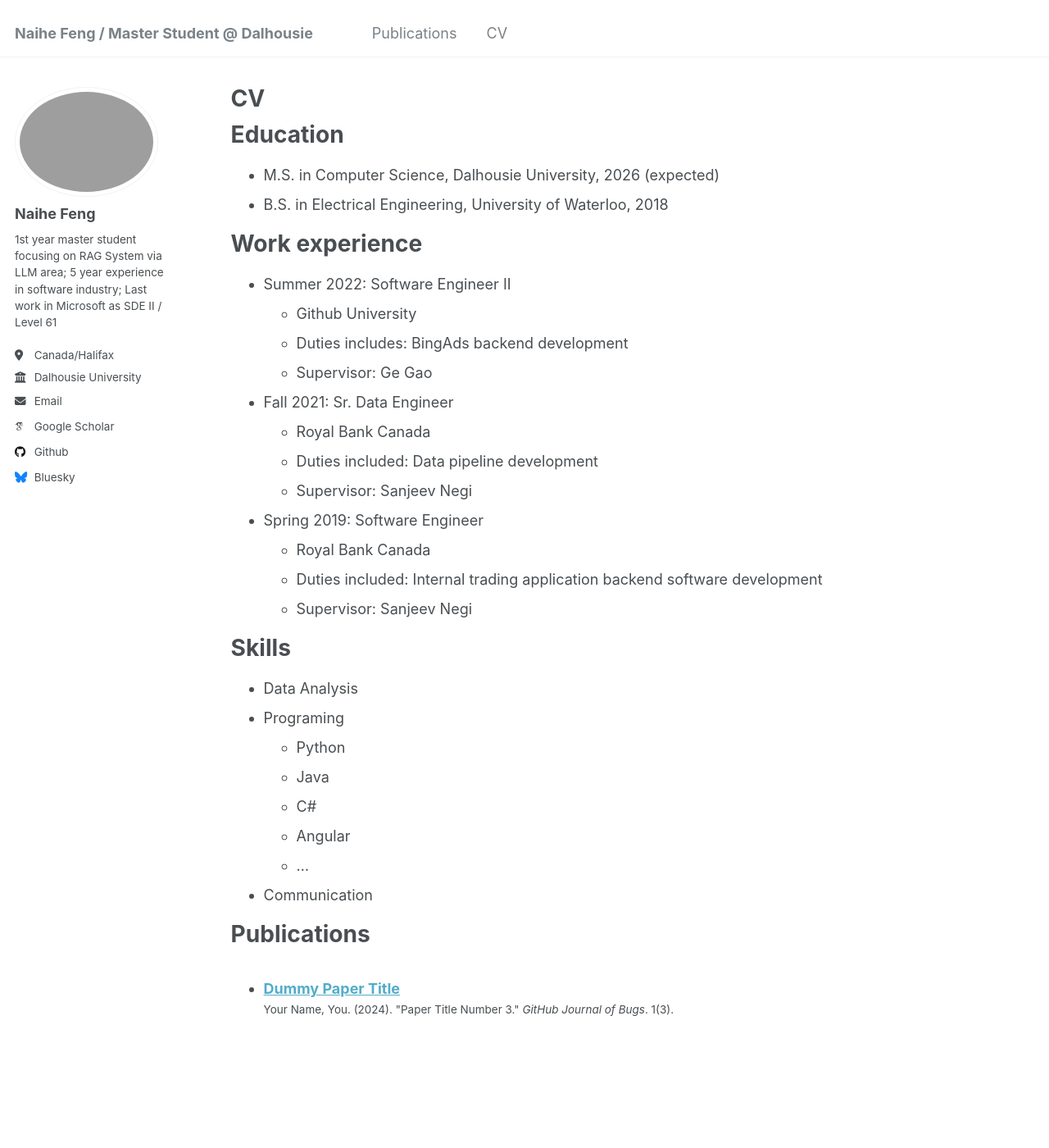
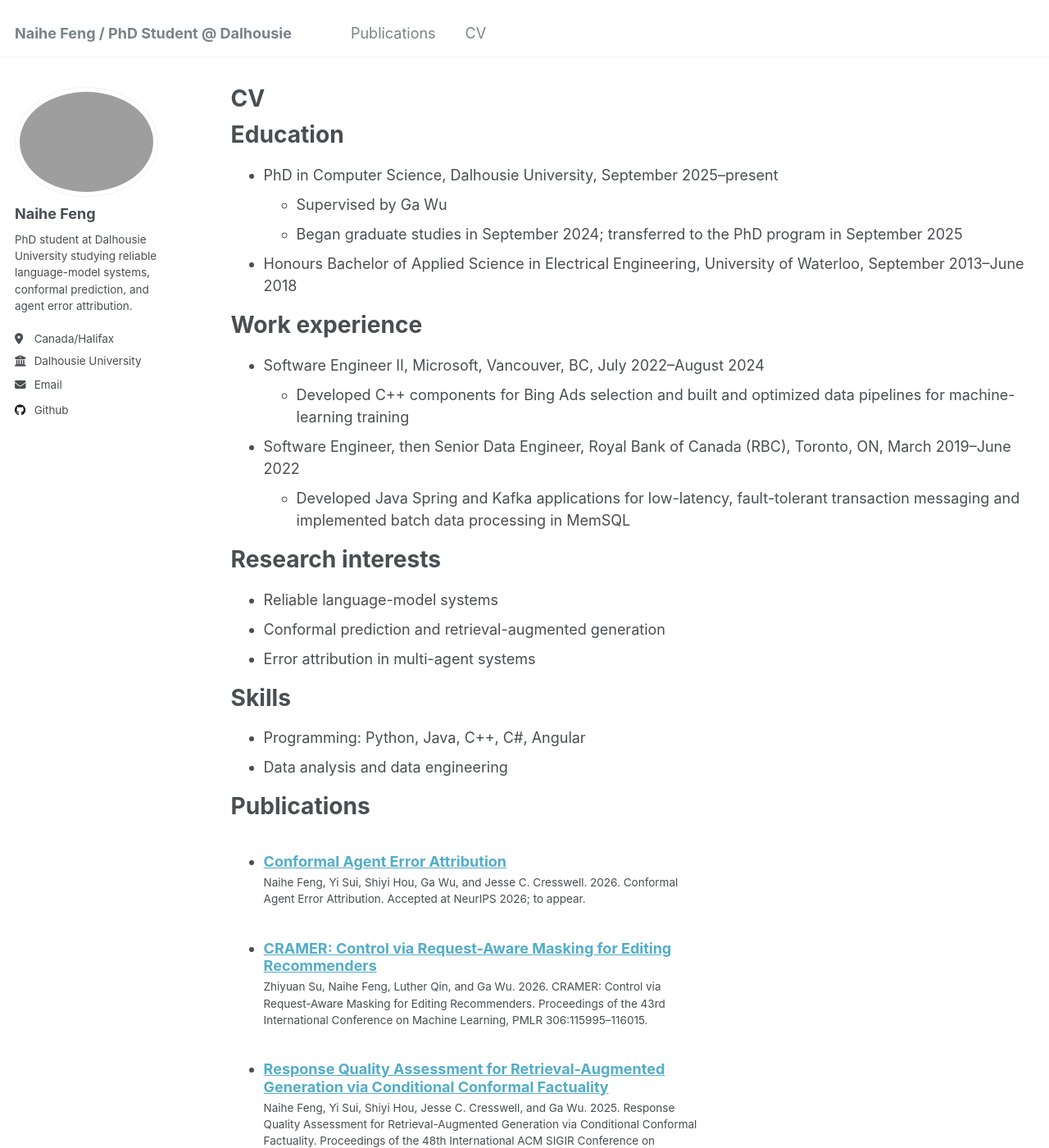
Before and after one commit to n4feng/n4feng.github.io, a Jekyll site: the page built from _pages/cv.md, in a window 1280 px wide and 1400 px high. Shown: the whole window at 82% size. Built offline with Jekyll 4.4.1, drawn with Linux system fonts in a browser that asks for light colours; some web fonts are replaced; some of the changed text lies outside the part shown.

Commit message:
Update academic profile and publications; restore publication page layouts

```diff
--- a/_config.yml
+++ b/_config.yml
@@ -8,10 +8,10 @@
 
 # Basic Site Settings
 locale                   : "en-US"
-title                    : "Naihe Feng / Master Student @ Dalhousie"
+title                    : "Naihe Feng / PhD Student @ Dalhousie"
 title_separator          : "-"
 name                     : &name "Naihe Feng"
-description              : &description "personal description"
+description              : &description "Naihe Feng is a PhD student at Dalhousie University researching reliable language-model systems."
 url                      : https://n4feng.github.io # the base hostname & protocol for your site e.g. "https://mmistakes.github.io"
 baseurl                  : "" # the subpath of your site, e.g. "/blog"
 repository               : "n4feng/n4feng.github.io"
@@ -24,7 +24,7 @@ author:
   avatar           : "profile.png"
   name             : "Naihe Feng"
   pronouns         : # example: "she/her"
-  bio              : "1st year master student focusing on RAG System via LLM area; 5 year experience in software industry; Last work in Microsoft as SDE II / Level 61"
+  bio              : "PhD student at Dalhousie University studying reliable language-model systems, conformal prediction, and agent error attribution."
   location         : "Canada/Halifax"
   employer         : "Dalhousie University"
   uri              : # URL
@@ -32,7 +32,7 @@ author:
 
   # Academic websites
   arxiv            : # URL - Update with the correct link to your profile
-  googlescholar    : "comming soon"
+  googlescholar    :
   impactstory      : # URL
   orcid            :
   semantic         : # URL
@@ -48,7 +48,7 @@ author:
   stackoverflow    : # User number or user number and name (i.e., use "1" or "1/jeff-atwood")
 
   # Social media
-  bluesky          : "bsky.app" # Replace this with you Bluesky username
+  bluesky          : # Username
   facebook         : # Username
   flickr           : # Username
   foursquare       : # Username
@@ -255,14 +255,12 @@ defaults:
   #    share: true
   #    comments: true
   # _publications
-  #- scope:
-  #    path: ""
-  #    type: publications
-  #  values:
-  #    layout: single
-  #    author_profile: true
-  #    share: true
-  #    comments: true
+  - scope:
+      path: ""
+      type: publications
+    values:
+      layout: single
+      author_profile: true
   # _portfolio
   #- scope:
   #    path: ""
--- /dev/null
+++ b/_includes/publication-meta.html
@@ -0,0 +1,4 @@
+{% assign publication = include.publication %}
+<p>{% if publication.publication_status == 'accepted' %}Accepted at <i>{{ publication.venue }}</i> (to appear){% else %}Published in <i>{{ publication.venue }}</i>{% endif %}</p>
+{% if publication.authors %}<p>{{ publication.authors | join: ', ' }}</p>{% endif %}
+{% if publication.author_note %}<p><small>{{ publication.author_note }}</small></p>{% endif %}
--- a/_pages/cv.md
+++ b/_pages/cv.md
@@ -11,39 +11,32 @@ redirect_from:
 
 Education
 ======
-* M.S. in Computer Science, Dalhousie University, 2026 (expected)
-* B.S. in Electrical Engineering, University of Waterloo, 2018
+* PhD in Computer Science, Dalhousie University, September 2025–present
+  * Supervised by Ga Wu
+  * Began graduate studies in September 2024; transferred to the PhD program in September 2025
+* Honours Bachelor of Applied Science in Electrical Engineering, University of Waterloo, September 2013–June 2018
 
 Work experience
 ======
-* Summer 2022: Software Engineer II
-  * Github University
-  * Duties includes: BingAds backend development
-  * Supervisor: Ge Gao
+* Software Engineer II, Microsoft, Vancouver, BC, July 2022–August 2024
+  * Developed C++ components for Bing Ads selection and built and optimized data pipelines for machine-learning training
+* Software Engineer, then Senior Data Engineer, Royal Bank of Canada (RBC), Toronto, ON, March 2019–June 2022
+  * Developed Java Spring and Kafka applications for low-latency, fault-tolerant transaction messaging and implemented batch data processing in MemSQL
 
-* Fall 2021: Sr. Data Engineer
-  * Royal Bank Canada
-  * Duties included: Data pipeline development
-  * Supervisor: Sanjeev Negi
-
-* Spring 2019: Software Engineer
-  * Royal Bank Canada
-  * Duties included: Internal trading application backend software development
-  * Supervisor: Sanjeev Negi
+Research interests
+======
+* Reliable language-model systems
+* Conformal prediction and retrieval-augmented generation
+* Error attribution in multi-agent systems
 
 Skills
 ======
-* Data Analysis
-* Programing
-  * Python
-  * Java
-  * C#
-  * Angular
-  * ...
-* Communication
+* Programming: Python, Java, C++, C#, Angular
+* Data analysis and data engineering
 
 Publications
 ======
-  <ul>{% for post in site.publications reversed %}
+{% assign publications = site.publications | sort: "sort_order" | reverse %}
+  <ul>{% for post in publications %}
     {% include archive-single-cv.html %}
   {% endfor %}</ul>
--- a/_pages/publications.html
+++ b/_pages/publications.html
@@ -10,12 +10,13 @@ author_profile: true
 {% endif %}
 
 {% include base_path %}
+{% assign publications = site.publications | sort: "sort_order" | reverse %}
 
 <!-- New style rendering if publication categories are defined -->
 {% if site.publication_category %}
   {% for category in site.publication_category  %}
     {% assign title_shown = false %}
-    {% for post in site.publications reversed %}
+    {% for post in publications %}
       {% if post.category != category[0] %}
         {% continue %}
       {% endif %}
@@ -27,7 +28,7 @@ author_profile: true
     {% endfor %}
   {% endfor %}
 {% else %}
-  {% for post in site.publications reversed %}
+  {% for post in publications %}
     {% include archive-single.html %}
   {% endfor %}
 {% endif %}
--- a/_publications/2024-02-17-paper-title-number-4.md
+++ /dev/null
@@ -1,13 +0,0 @@
----
-title: "Dummy Paper Title"
-collection: publications
-category: conferences
-permalink: /publication/2024-02-17-paper-title-number-4
-excerpt: 'The author does not have any publician yet. This is just a space holder. The publician is coming soon'
-date: 2024-02-17
-venue: 'GitHub Journal of Bugs'
-paperurl: 'http://academicpages.github.io/files/paper3.pdf'
-citation: 'Your Name, You. (2024). &quot;Paper Title Number 3.&quot; <i>GitHub Journal of Bugs</i>. 1(3).'
----
-
-The contents above will be part of a list of publications, if the user clicks the link for the publication than the contents of section will be rendered as a full page, allowing you to provide more information about the paper for the reader. When publications are displayed as a single page, the contents of the above "citation" field will automatically be included below this section in a smaller font.
--- /dev/null
+++ b/_publications/2025-conditional-conformal-factuality.md
@@ -0,0 +1,18 @@
+---
+title: "Response Quality Assessment for Retrieval-Augmented Generation via Conditional Conformal Factuality"
+collection: "publications"
+category: "conferences"
+permalink: "/publication/conditional-conformal-factuality/"
+year: 2025
+sort_order: 1
+venue: "SIGIR 2025"
+publication_status: "published"
+authors: ["Naihe Feng", "Yi Sui", "Shiyi Hou", "Jesse C. Cresswell", "Ga Wu"]
+excerpt: "**TL;DR:** Combines retrieval signals with conformal prediction to filter claims in RAG-generated answers, providing group-conditional reliability guarantees under the method’s assumptions while retaining useful factual content."
+paperurl: "https://arxiv.org/abs/2506.20978"
+codeurl: "https://github.com/n4feng/ResponseQualityAssessment"
+citation: "Naihe Feng, Yi Sui, Shiyi Hou, Jesse C. Cresswell, and Ga Wu. 2025. Response Quality Assessment for Retrieval-Augmented Generation via Conditional Conformal Factuality. Proceedings of the 48th International ACM SIGIR Conference on Research and Development in Information Retrieval, 2832–2836. DOI: 10.1145/3726302.3730244."
+doiurl: "https://doi.org/10.1145/3726302.3730244"
+---
+
+**TL;DR:** Combines retrieval signals with conformal prediction to filter claims in RAG-generated answers, providing group-conditional reliability guarantees under the method’s assumptions while retaining useful factual content.
--- /dev/null
+++ b/_publications/2026-conformal-agent-error-attribution.md
@@ -0,0 +1,18 @@
+---
+title: "Conformal Agent Error Attribution"
+collection: "publications"
+category: "conferences"
+permalink: "/publication/conformal-agent-error-attribution/"
+year: 2026
+sort_order: 3
+venue: "NeurIPS 2026"
+publication_status: "accepted"
+authors: ["Naihe Feng", "Yi Sui", "Shiyi Hou", "Ga Wu", "Jesse C. Cresswell"]
+excerpt: "**TL;DR:** Uses conformal prediction to identify regions of an agent’s execution trace containing the decisive error, with calibrated coverage under exchangeability, to support debugging and rollback."
+paperurl: "https://arxiv.org/abs/2605.06788"
+codeurl: "https://github.com/layer6ai-labs/conformal-agent-error-attribution"
+citation: "Naihe Feng, Yi Sui, Shiyi Hou, Ga Wu, and Jesse C. Cresswell. 2026. Conformal Agent Error Attribution. Accepted at NeurIPS 2026; to appear."
+author_note: "Naihe Feng and Yi Sui contributed equally."
+---
+
+**TL;DR:** Uses conformal prediction to identify regions of an agent’s execution trace containing the decisive error, with calibrated coverage under exchangeability, to support debugging and rollback.
--- /dev/null
+++ b/_publications/2026-cramer.md
@@ -0,0 +1,17 @@
+---
+title: "CRAMER: Control via Request-Aware Masking for Editing Recommenders"
+collection: "publications"
+category: "conferences"
+permalink: "/publication/cramer/"
+year: 2026
+sort_order: 2
+venue: "ICML 2026"
+publication_status: "published"
+authors: ["Zhiyuan Su", "Naihe Feng", "Luther Qin", "Ga Wu"]
+excerpt: "**TL;DR:** Adapts a frozen sequential recommender to natural-language requests using request-conditioned parameter masks, without retraining the recommendation backbone."
+paperurl: "https://proceedings.mlr.press/v306/su26f.html"
+codeurl: "https://github.com/zhiyuansu0326/CRAMER-ICML2026"
+citation: "Zhiyuan Su, Naihe Feng, Luther Qin, and Ga Wu. 2026. CRAMER: Control via Request-Aware Masking for Editing Recommenders. Proceedings of the 43rd International Conference on Machine Learning, PMLR 306:115995–116015."
+---
+
+**TL;DR:** Adapts a frozen sequential recommender to natural-language requests using request-conditioned parameter masks, without retraining the recommendation backbone.
```
Also changed, not shown: _includes/archive-single.html (+5 -3 lines), _includes/publication-links.html (added, +7 -0 lines), _layouts/single.html (+7 -1 lines), _pages/about.md (+4 -4 lines).
